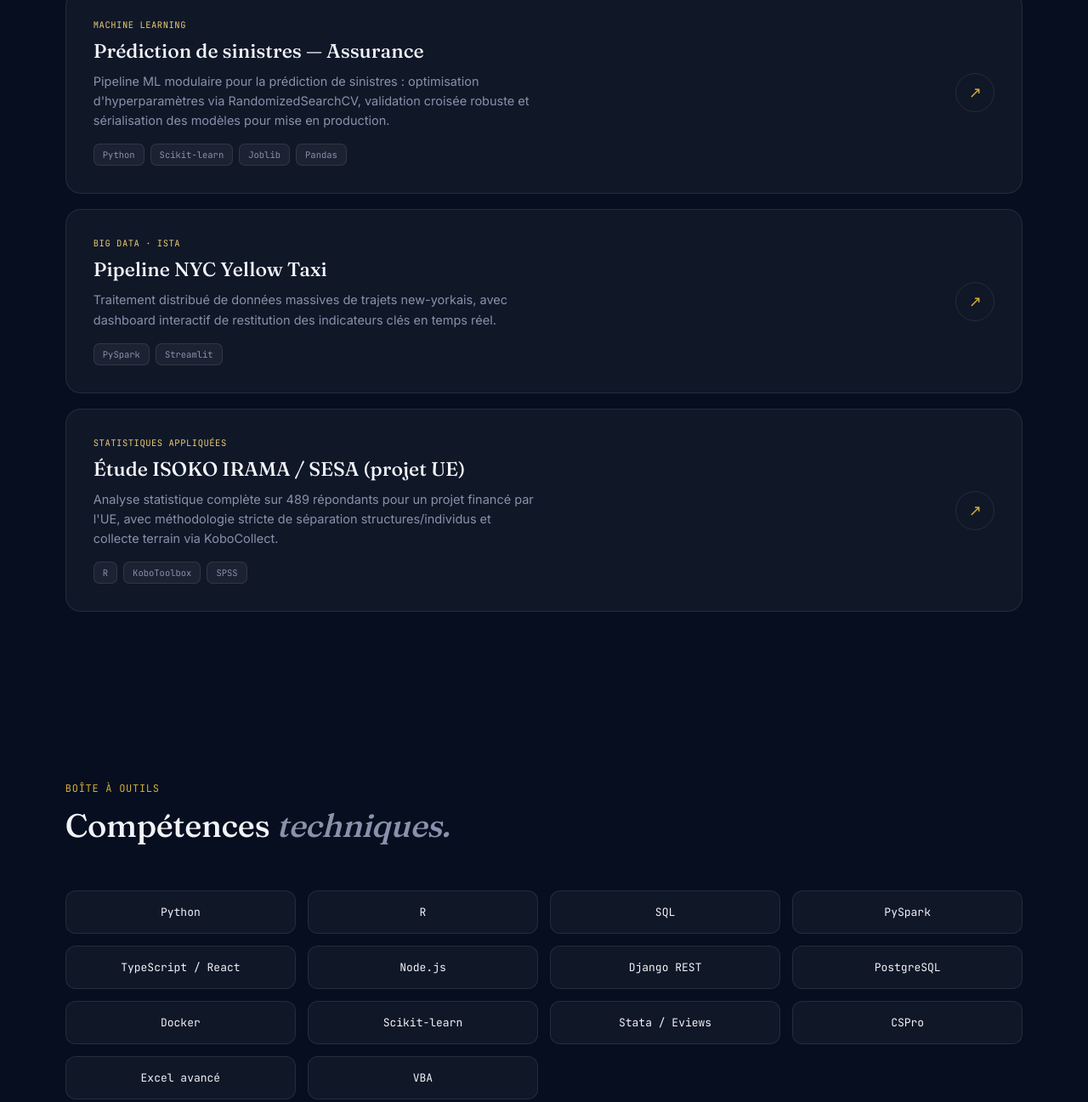
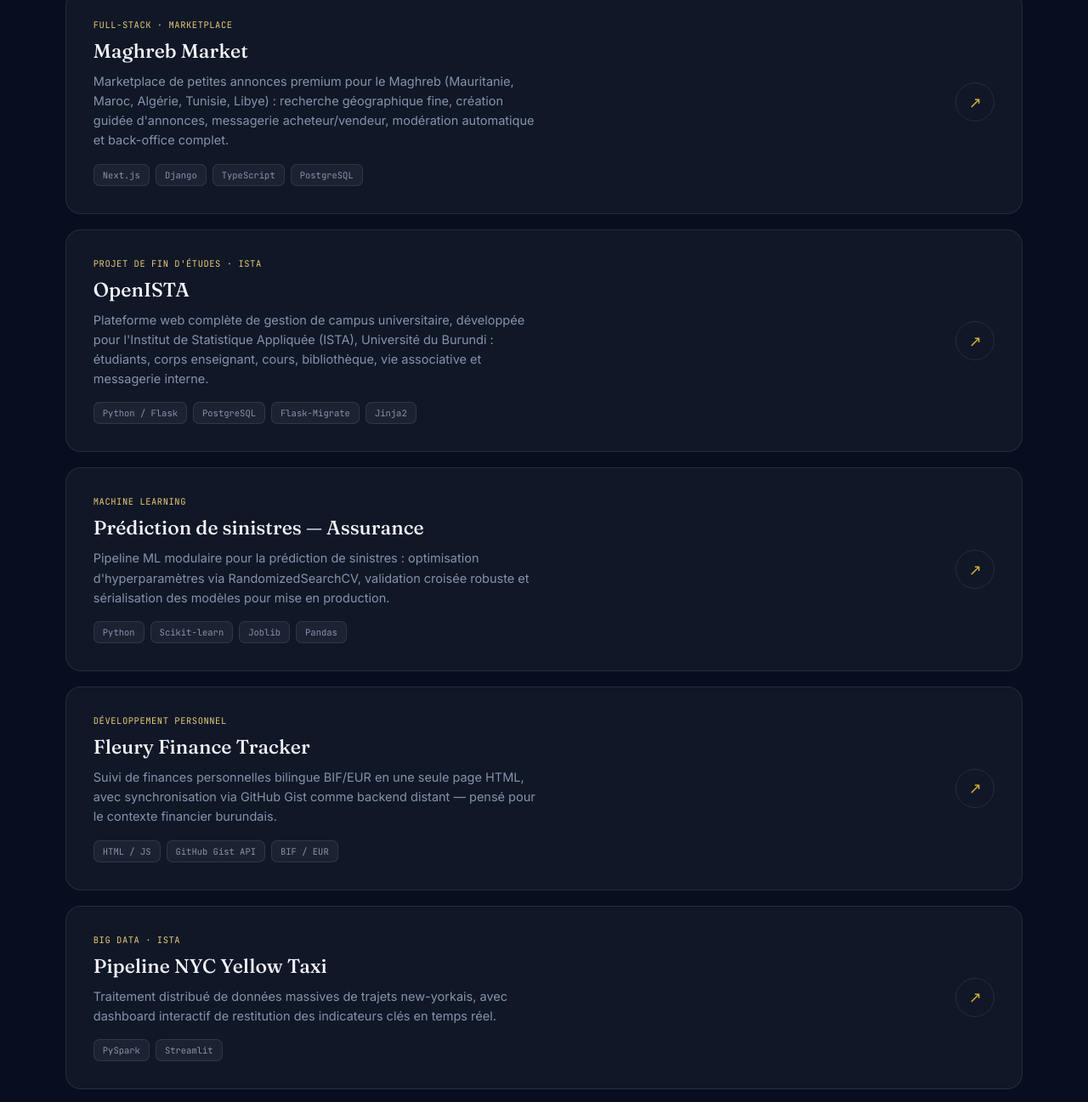
Before and after one commit to fleury-fcn/fleury-fcn.github.io, a plain HTML site: page index.html in a window 1280 px wide. Shown: the part 1575-2872 px from the top of the page at 85% size. Drawn offline with Linux system fonts and the light colour scheme.

Commit message:
Update index.html

```diff
--- a/index.html
+++ b/index.html
@@ -200,7 +200,36 @@
       <div class="project-arrow">↗</div>
     </a>
 
-    <a href="https://github.com/fleury-fcn/prediction-sinistres-machine-learning" target="_blank" class="project-card reveal">
+    <a href="https://github.com/fleury-fcn/magrebmarket" target="_blank" class="project-card reveal">
+      <div>
+        <div class="project-tag" data-i18n="proj.p5.tag">Full-Stack · Marketplace</div>
+        <h3 data-i18n="proj.p5.title">Maghreb Market</h3>
+        <p data-i18n="proj.p5.desc">Marketplace de petites annonces premium pour le Maghreb (Mauritanie, Maroc, Algérie, Tunisie, Libye) : recherche géographique fine, création guidée d'annonces, messagerie acheteur/vendeur, modération automatique et back-office complet.</p>
+        <div class="stack-row">
+          <div class="stack-pill">Next.js</div>
+          <div class="stack-pill">Django</div>
+          <div class="stack-pill">TypeScript</div>
+          <div class="stack-pill">PostgreSQL</div>
+        </div>
+      </div>
+      <div class="project-arrow">↗</div>
+    </a>
+
+    <a href="https://github.com/fleury-fcn/universityplatform" target="_blank" class="project-card reveal">
+      <div>
+        <div class="project-tag" data-i18n="proj.p6.tag">Projet de fin d'études · ISTA</div>
+        <h3>OpenISTA</h3>
+        <p data-i18n="proj.p6.desc">Plateforme web complète de gestion de campus universitaire, développée pour l'Institut de Statistique Appliquée (ISTA), Université du Burundi : étudiants, corps enseignant, cours, bibliothèque, vie associative et messagerie interne.</p>
+        <div class="stack-row">
+          <div class="stack-pill">Python / Flask</div>
+          <div class="stack-pill">PostgreSQL</div>
+          <div class="stack-pill">Flask-Migrate</div>
+          <div class="stack-pill">Jinja2</div>
+        </div>
+      </div>
+      <div class="project-arrow">↗</div>
+    </a>
+    <a href="https://github.com/fleury-fcn/prediction-sinistres-machine-learning-" target="_blank" class="project-card reveal">
       <div>
         <div class="project-tag" data-i18n="proj.p2.tag">Machine Learning</div>
         <h3 data-i18n="proj.p2.title">Prédiction de sinistres — Assurance</h3>
@@ -210,6 +239,20 @@
           <div class="stack-pill">Scikit-learn</div>
           <div class="stack-pill">Joblib</div>
           <div class="stack-pill">Pandas</div>
+        </div>
+      </div>
+      <div class="project-arrow">↗</div>
+    </a>
+
+    <a href="https://github.com/fleury-fcn/Fleury_Finance_Tracker" target="_blank" class="project-card reveal">
+      <div>
+        <div class="project-tag" data-i18n="proj.p7.tag">Développement personnel</div>
+        <h3>Fleury Finance Tracker</h3>
+        <p data-i18n="proj.p7.desc">Suivi de finances personnelles bilingue BIF/EUR en une seule page HTML, avec synchronisation via GitHub Gist comme backend distant — pensé pour le contexte financier burundais.</p>
+        <div class="stack-row">
+          <div class="stack-pill">HTML / JS</div>
+          <div class="stack-pill">GitHub Gist API</div>
+          <div class="stack-pill">BIF / EUR</div>
         </div>
       </div>
       <div class="project-arrow">↗</div>
@@ -294,8 +337,10 @@
   <p data-i18n="cta.sub">Ouvert aux opportunités d'alternance en Data Science et Ingénierie Logicielle à partir de septembre 2026.</p>
   <div class="contact-links">
     <a href="mailto:fleuryniyokwizera2021@gmail.com" class="btn-primary" data-i18n="cta.email">Écrire un email</a>
+    <a href="https://wa.me/33745514289" target="_blank" class="btn-ghost">WhatsApp</a>
     <a href="https://www.linkedin.com/in/fleury-niyokwizera-2a9436291" class="btn-ghost">LinkedIn</a>
     <a href="https://github.com/fleury-fcn" class="btn-ghost">GitHub</a>
+    <a href="https://www.instagram.com/fleury.niyokwizera" target="_blank" class="btn-ghost">Instagram</a>
   </div>
 </section>
 
@@ -327,6 +372,12 @@
       "proj.p3.desc":"Distributed processing of massive New York trip data, with an interactive dashboard reporting key metrics in real time.",
       "proj.p4.tag":"Applied Statistics","proj.p4.title":"ISOKO IRAMA / SESA Study (EU-funded project)",
       "proj.p4.desc":"Full statistical analysis on 489 respondents for an EU-funded project, with strict structures/individuals separation methodology and field data collection via KoboCollect.",
+      "proj.p5.tag":"Full-Stack · Marketplace",
+      "proj.p5.desc":"Premium classifieds marketplace for North Africa (Mauritania, Morocco, Algeria, Tunisia, Libya): fine-grained geographic search, guided listing creation, buyer/seller messaging, auto-moderation and a full back-office.",
+      "proj.p6.tag":"Capstone Project · ISTA",
+      "proj.p6.desc":"Full-featured web platform for university campus management, built for the Institute of Applied Statistics (ISTA), University of Burundi: students, faculty, courses, library, campus life and internal messaging.",
+      "proj.p7.tag":"Personal Project",
+      "proj.p7.desc":"Bilingual BIF/EUR personal finance tracker in a single HTML page, syncing via GitHub Gist as a remote backend — built for the Burundian financial context.",
       "skills.eyebrow":"Toolbox","skills.title":"Technical <em>skills.</em>","skills.excel":"Advanced Excel",
       "path.eyebrow":"Journey","path.title":"Where I come <em>from.</em>",
       "path.t1.title":"Master in Mathematics and Statistics, Data Modeling track","path.t1.sub":"Université de Lille",
```
